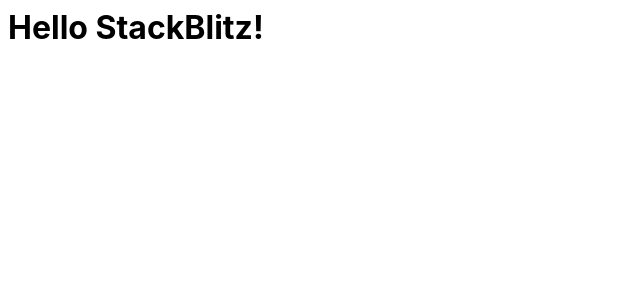
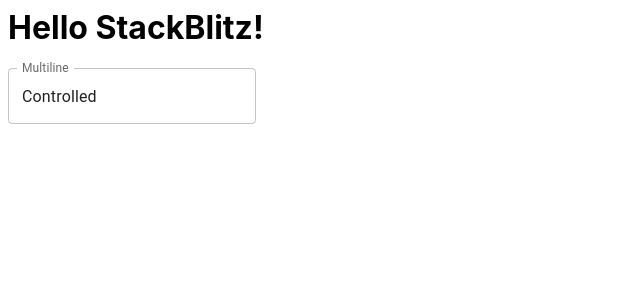
Before and after one commit to sangblee4528/react-20221128, a React (Create React App) app: page / in a window 1280 px wide. Shown: the top 300 px of the page, without its empty margins (0-640 px from the left). Built offline with nearby package versions, Linux system fonts and the light colour scheme.

Commit message:
1 file modified, 1 added

```diff
--- a/src/App.js
+++ b/src/App.js
@@ -1,12 +1,13 @@
 import React, { useState } from 'react';
 import './style.css';
 
+import MultilineTextFields from './MultilineTextFields';
 
 export default function App() {
   return (
     <div>
       <h1>Hello StackBlitz!</h1>
-
+      <MultilineTextFields />
     </div>
   );
 }
--- /dev/null
+++ b/src/MultilineTextFields.js
@@ -0,0 +1,32 @@
+import * as React from 'react';
+import Box from '@mui/material/Box';
+import TextField from '@mui/material/TextField';
+
+export default function MultilineTextFields() {
+  const [value, setValue] = React.useState('Controlled');
+
+  const handleChange = (event) => {
+    setValue(event.target.value);
+  };
+
+  return (
+    <Box
+      component="form"
+      sx={{
+        '& .MultiField-root': { m: 1, width: '25ch' },
+      }}
+      noValidate
+      autoComplete="off"
+    >
+      <div>
+        <TextField
+          id="outlined-multiline-flexible"
+          label="Multiline"
+          maxRows={4}
+          value={value}
+          onChange={handleChange}
+        />
+      </div>
+    </Box>
+  );
+}
```
